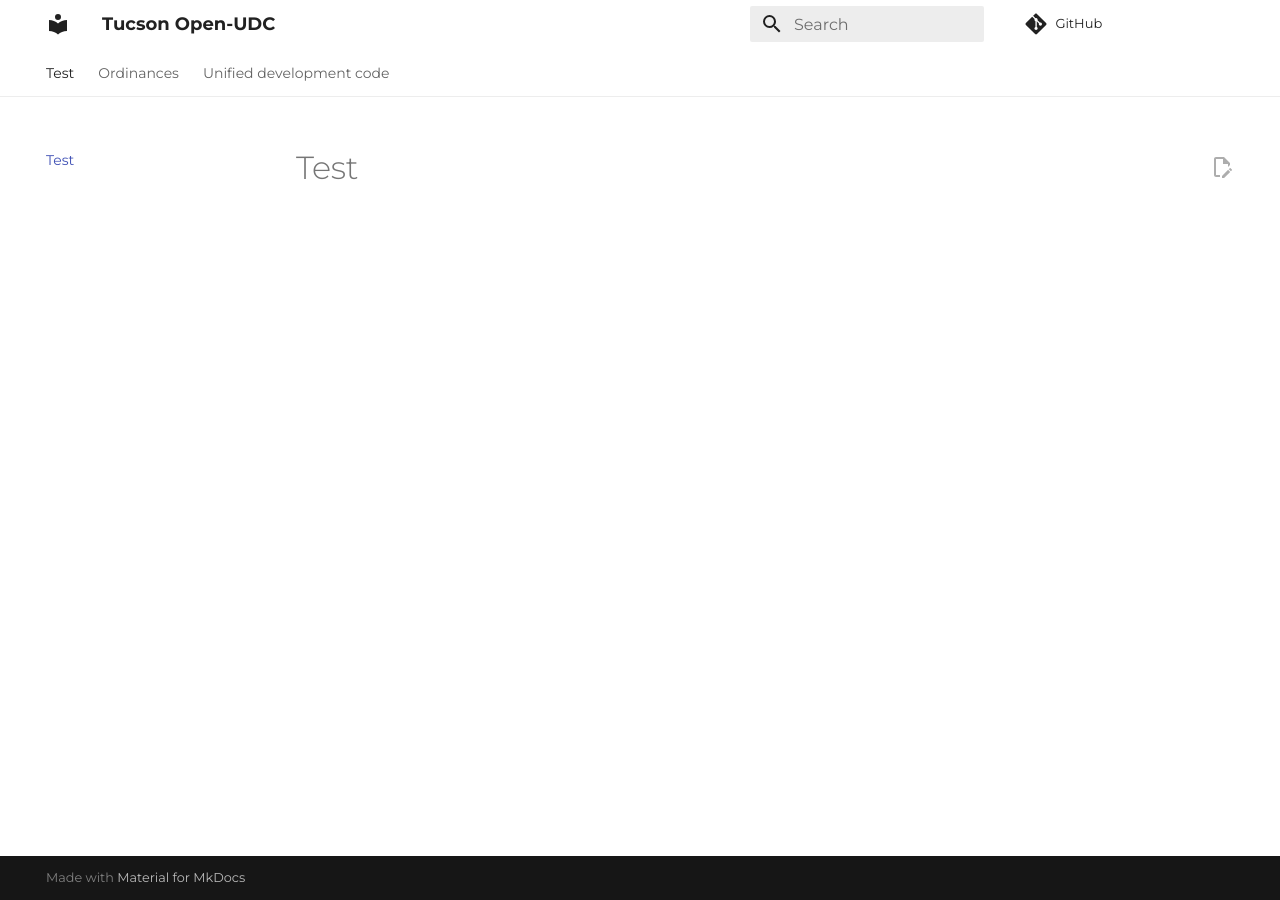
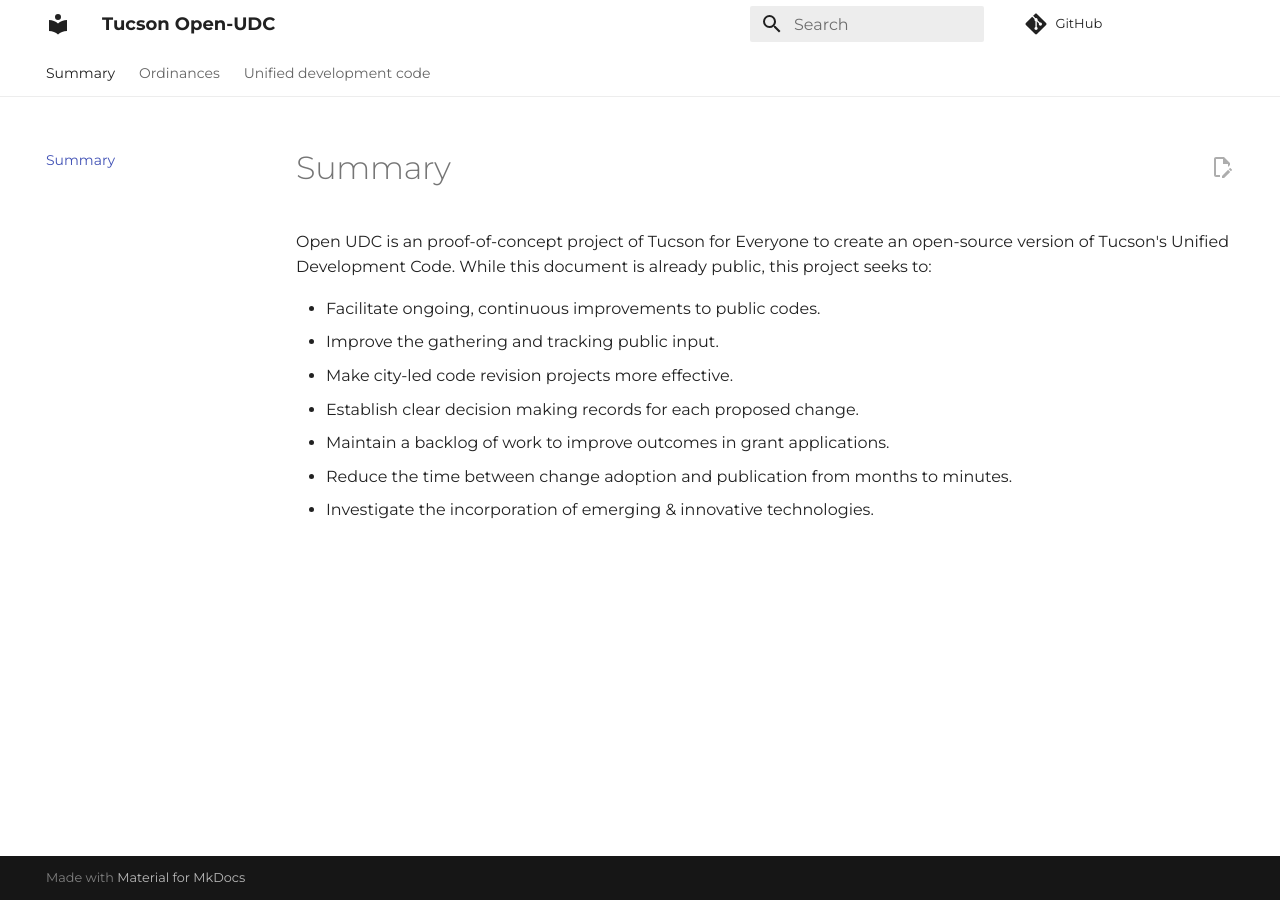
Before and after one commit to katteranga/tucson-udc, an MkDocs documentation site: the page built from docs/index.md, in a window 1280 px wide. Built offline with MkDocs 1.6.1 and Material for MkDocs 9.7.7, drawn with Linux system fonts in a browser that asks for light colours; comment, search, counter and statistics services are not loaded.

Commit message:
Update index.md

```diff
--- a/docs/index.md
+++ b/docs/index.md
@@ -1 +1,11 @@
-# Test
+# Summary
+
+Open UDC is an proof-of-concept project of Tucson for Everyone to create an open-source version of Tucson's Unified Development Code. While this document is already public, this project seeks to:
+
+  * Facilitate ongoing, continuous improvements to public codes.
+  * Improve the gathering and tracking public input.
+  * Make city-led code revision projects more effective.
+  * Establish clear decision making records for each proposed change.
+  * Maintain a backlog of work to improve outcomes in grant applications.
+  * Reduce the time between change adoption and publication from months to minutes.
+  * Investigate the incorporation of emerging & innovative technologies.
```
